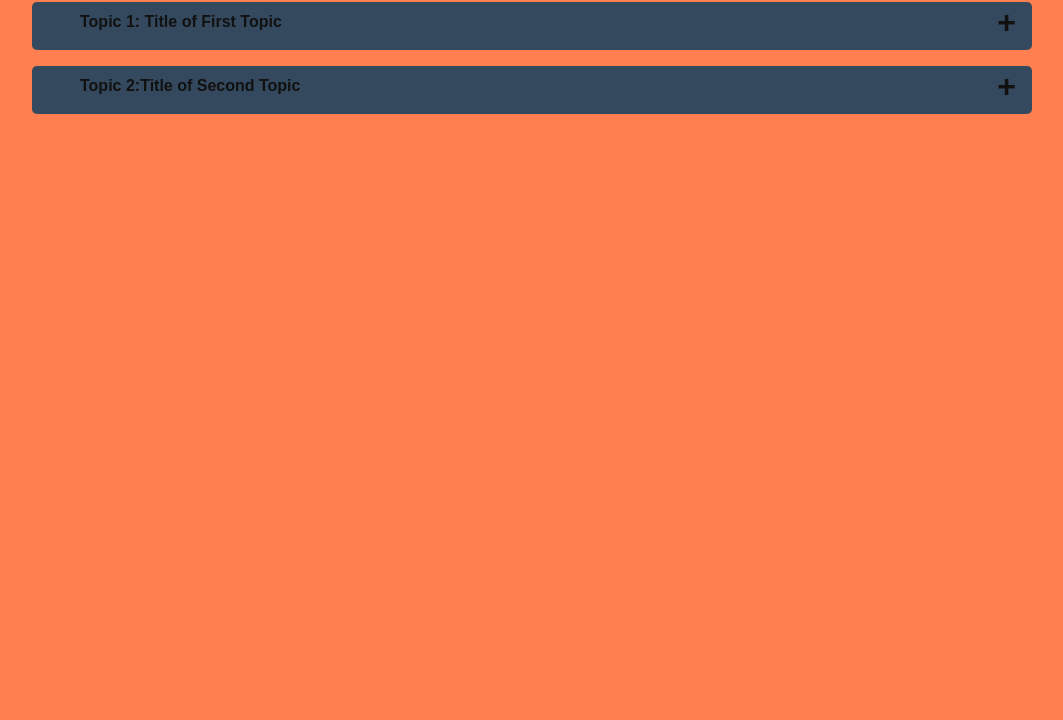
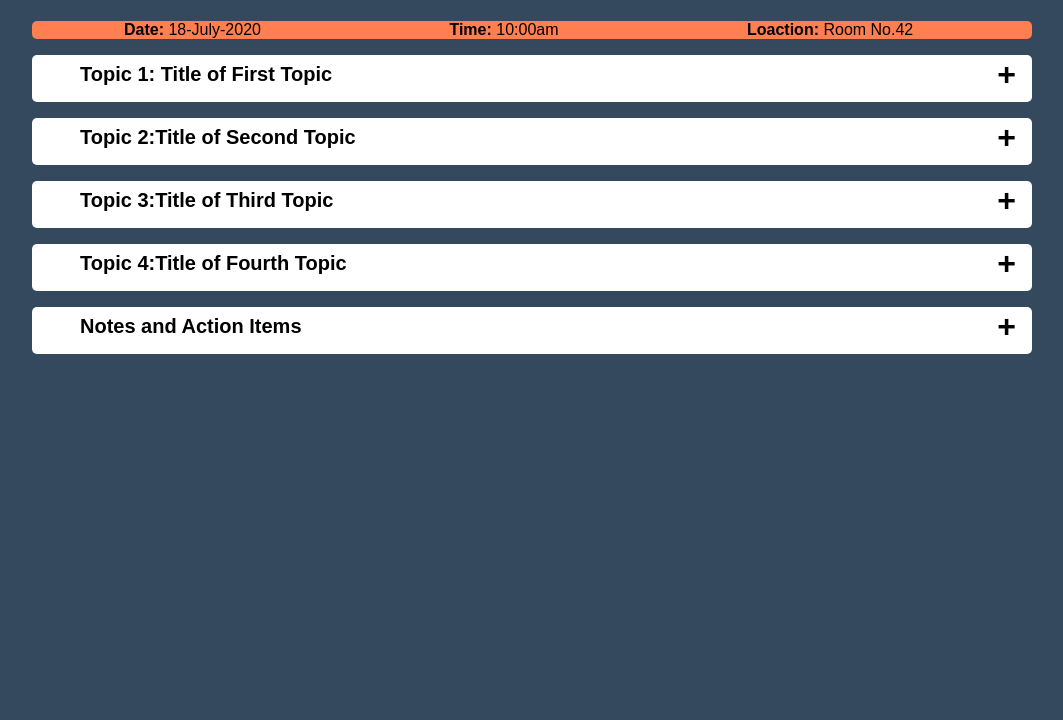
Before and after one commit to mambop/meeting_agenda_edu, a plain HTML site: page index.html in a window 1280 px wide. Shown: the part 80-800 px from the top of the page, without its empty margins (108-1171 px from the left). Drawn offline with Linux system fonts and the light colour scheme.

Commit message:
added ver 2

```diff
--- a/index.html
+++ b/index.html
@@ -9,13 +9,24 @@
 <body>
     <h1>Meeting Agenda</h1>
     <div class="wrapper">
+        <div class="top">
+            <ul>
+                <li><strong>Date:</strong> 18-July-2020</li>
+                <li><strong>Time:</strong> 10:00am</li>
+                <li><strong>Loaction:</strong> Room No.42</li>
+            </ul>
+        </div>
         <div class="container">
             <div class="title">
                 Topic 1: Title of First Topic
             </div>
             <div class="content-body">
                <div class="content">
-                Discussion point list with bullets
+                <ul>
+                    <li>Discussion point list with bullets</li>
+                    <li>Seond talking point</li>
+                    <li>Third talking point</li>
+                </ul>
                </div>
             </div>
         </div>
@@ -26,7 +37,50 @@
             </div>
             <div class="content-body">
                <div class="content">
-                Third talking point
+                <ol>
+                    <li>Discussion point list with bullets</li>
+                    <li>Second talking point</li>
+                    <li>Third talking point</li>
+                </ol>
+               </div>
+            </div>
+        </div>
+
+        <div class="container">
+            <div class="title">
+                Topic 3:Title of Third Topic
+            </div>
+            <div class="content-body">
+               <div class="content">
+                <ol type="A">
+                    <li>Discussion point list with bullets</li>
+                    <li>Second talking point</li>
+                    <li>Third talking point</li>
+                </ol>
+               </div>
+            </div>
+        </div>
+        <div class="container">
+            <div class="title">
+                Topic 4:Title of Fourth Topic
+            </div>
+            <div class="content-body">
+               <div class="content">
+                <ol type="I">
+                    <li>Discussion point list with bullets</li>
+                    <li>Second talking point</li>
+                    <li>Third talking point</li>
+                </ol>
+               </div>
+            </div>
+        </div>
+        <div class="container">
+            <div class="title">
+                Notes and Action Items
+            </div>
+            <div class="content-body">
+               <div class="content">
+              <textarea name="" id="" cols="30" rows="10" placeholder="Comments..."></textarea>
                </div>
             </div>
         </div>
--- a/style.css
+++ b/style.css
@@ -5,31 +5,41 @@
 }
 body{
     font-family: sans-serif;
-    background:coral;
-    color: #fff;
-}
-h1{
-    text-align: center;
-    margin:32px 0;
-    font-size: 16px;
+    background: #34495e;
 }
 .wrapper{
     width: 90%;
     max-width: 1000px;
     margin: 32px auto;
 }
+.top ul{
+    list-style: none;
+}
+.top{
+    background: coral;
+    border-radius: 5px;
+}
+.top li{
+    display: inline;
+    padding: 92px;
+}
+h1{
+    text-align: center;
+    margin:32px 0;
+    font-size: 32px;
+    color: #fff;
+    text-decoration: underline;
+}
 
 .container{
-    background:#34495e;
-    color: #111;
+    background: #fff;
     margin: 16px 0;
     border-radius: 5px;
 }
 .title{
     padding: 8px 48px 16px;
-    min-height: 48px;
-    /* line-height: 1.25rem; */
     font-weight: bold;
+    font-size: 20px;
     display: flex;
     align-items: center;
     position: relative;
@@ -48,12 +58,22 @@ h1{
     max-height: 0;
     overflow: hidden;
     transition: max-height 0.2s ease-out;
+    color: black;
 }
 .content{
     padding: 16px;
-    /* line-height: 1px; */
-    border-top: 1px solid coral;
+    line-height: 32px;
+    border-top: 1px solid;
 }
+.content li{
+    margin-left: 40px;
+}
+textarea{
+    width: 100%;
+    border: none;
+}
+
+
 @media(max-width:767px){
 html{
     font-size: 14px;
```
